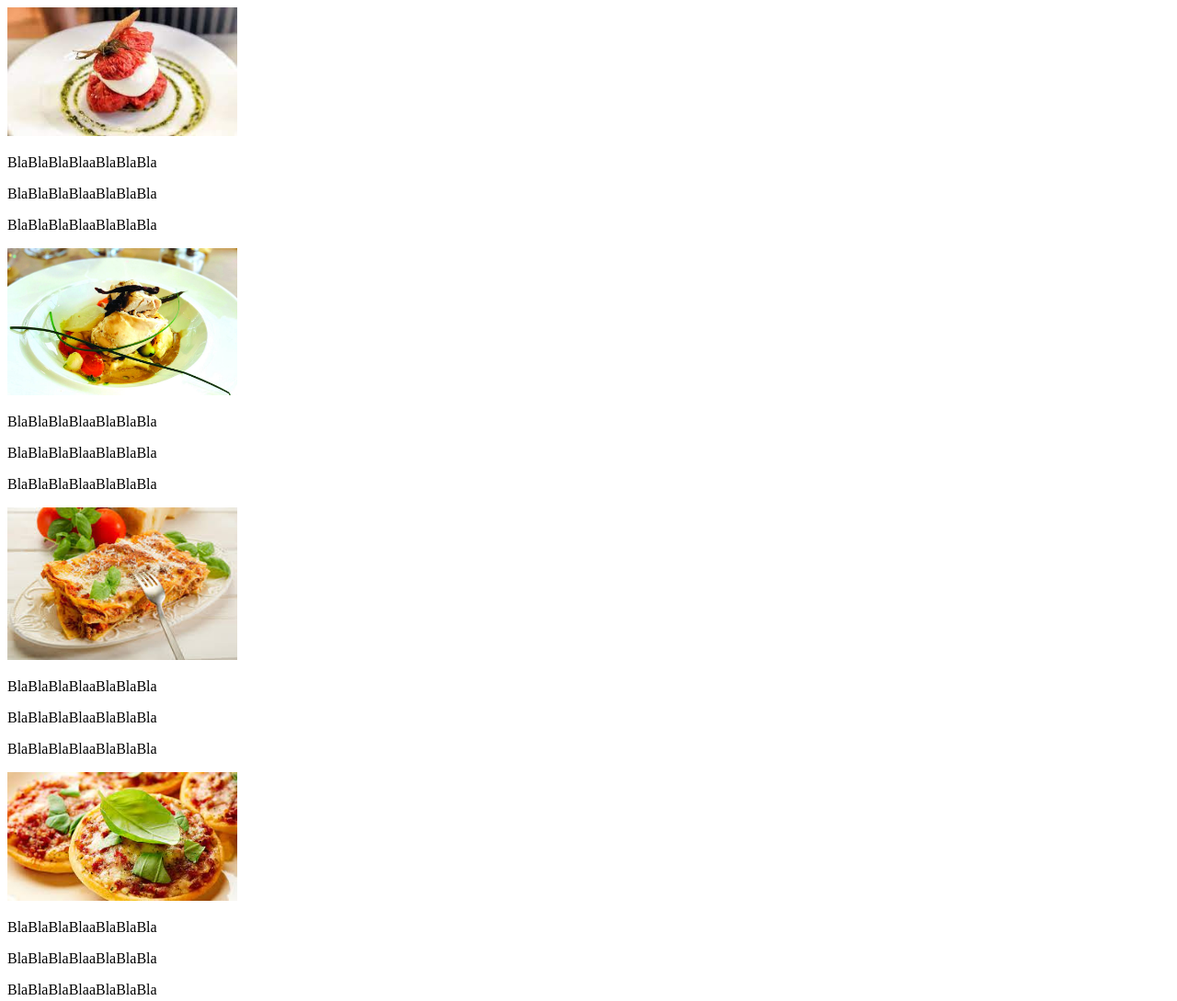
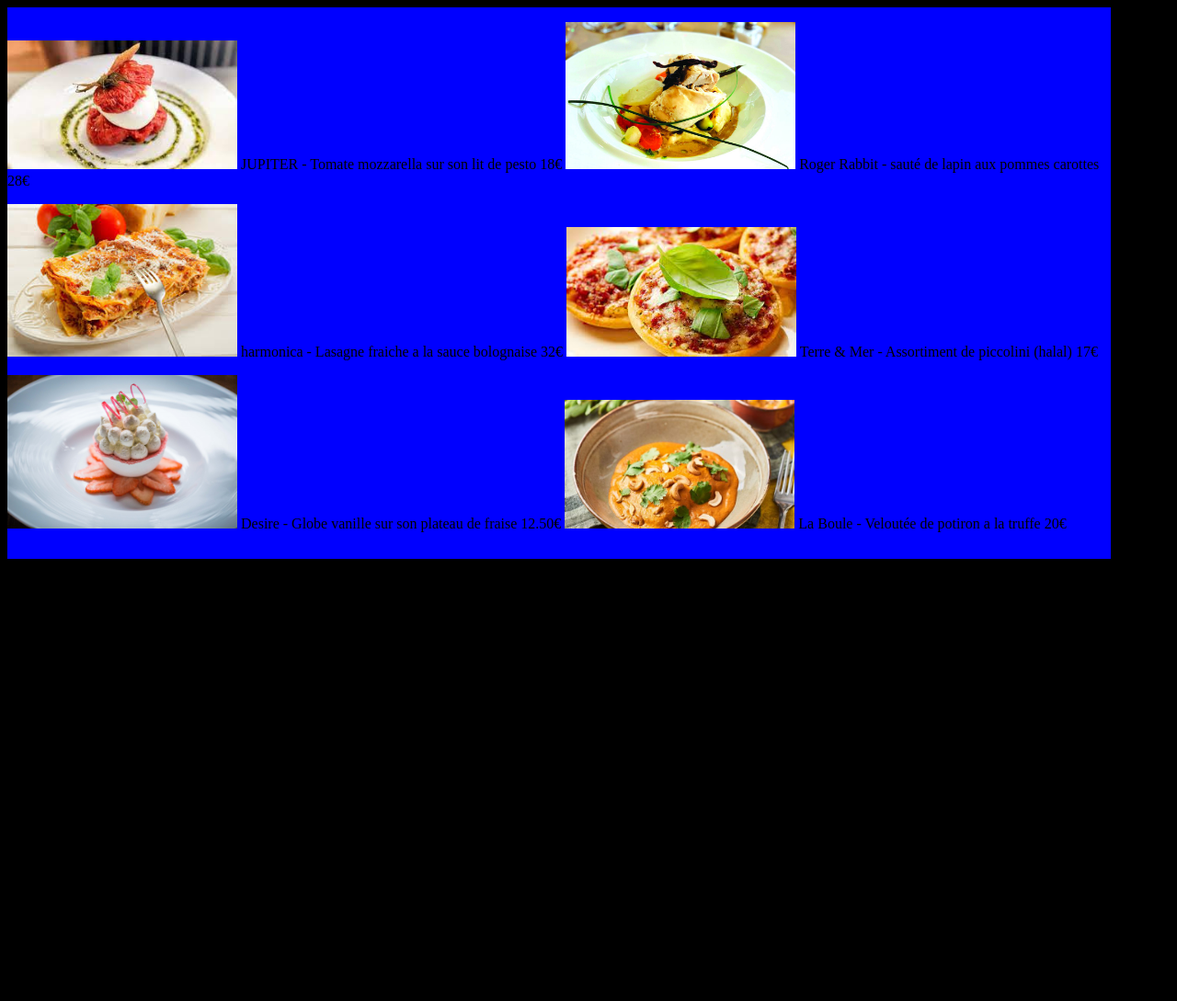
Before and after one commit to Sneaky94/Resto, a plain HTML site: page 00_structure.html in a window 1280 px wide. Shown: the top 1089 px of the page at 92% size. After the commit the page ends 800 px from the top, so only its background shows below. Drawn offline with Linux system fonts and the light colour scheme.

Commit message:
projet maison

```diff
--- a/00_structure.html
+++ b/00_structure.html
@@ -5,25 +5,36 @@
     <meta http-equiv="X-UA-Compatible" content="IE=edge">
     <meta name="viewport" content="width=device-width, initial-scale=1.0">
     <title>Restaurent Chez Bébère</title>
+    <link href="css/00_style.css" rel="stylesheet" type="text/css">
 </head>
 <body>
+    <div class="mere">
+    <div>
+        <p>
     <div class="carre">
-    <div class="div1">
-        <div><img src="image/desert.jfif" alt="Assiette de lapin" width="250">
-
-            <p>BlaBlaBlaBlaaBlaBlaBla</p><p>BlaBlaBlaBlaaBlaBlaBla</p><p>BlaBlaBlaBlaaBlaBlaBla</p></div>
+    <span><img src="image/desert.jfif" alt="Assiette de mozzarella" width="250">
+        JUPITER - Tomate mozzarella sur son lit de pesto 18€
         <img src="image/Lapin.jpg" alt="Assiette de lapin" width="250">
-
-        <p>BlaBlaBlaBlaaBlaBlaBla</p><p>BlaBlaBlaBlaaBlaBlaBla</p><p>BlaBlaBlaBlaaBlaBlaBla</p>
-        <img src="image/Lasagne.jfif" alt="Assiette lasagne" width="250">
-        <p>BlaBlaBlaBlaaBlaBlaBla</p><p>BlaBlaBlaBlaaBlaBlaBla</p><p>BlaBlaBlaBlaaBlaBlaBla</p>
+        Roger Rabbit - sauté de lapin aux pommes carottes 28€ </p>
+    </span>
     </div>
-    <div class="div2">
+    <div>
+        <p>
+    <div class="carre1">
+    <span><img src="image/Lasagne.jfif" alt="Assiette de lasagne" width="250">
+        harmonica - Lasagne fraiche a la sauce bolognaise 32€
         <img src="image/piccolini.jfif" alt="Assiette de piccolini" width="250">
-        <p>BlaBlaBlaBlaaBlaBlaBla</p><p>BlaBlaBlaBlaaBlaBlaBla</p><p>BlaBlaBlaBlaaBlaBlaBla</p>
-        <img src="image/soupe.jpg" alt="Assiette soupe" width="250">
-        <p>BlaBlaBlaBlaaBlaBlaBla</p><p>BlaBlaBlaBlaaBlaBlaBla</p><p>BlaBlaBlaBlaaBlaBlaBla</p>
+        Terre & Mer - Assortiment de piccolini (halal)  17€ </p>
+    </span>
     </div>
-        </div>
+    <div>
+        <p>
+    <div class="carre2">
+    <span><img src="image/DL33.jpg" alt="Assiette de desert fraise" width="250">
+        Desire - Globe vanille sur son plateau de fraise 12.50€
+        <img src="image/soupe.jpg" alt="Assiette de soupe" width="250">
+        La Boule - Veloutée de potiron a la truffe  20€ </p>
+    </span></div>
+</div>
 </body>
 </html>
--- a/css/00_style.css
+++ b/css/00_style.css
@@ -1,21 +1,11 @@
-.carre{
-    width: 1000px;
-    height: 1000px;
-    background-color:white;
+body
+{
+    background-color: black;
+}
+.mere{
+    width: 1200px;
+    height: 600px;
+    background-color:blue;
     background-position: center;
     display: flex;
-    {
-    }
-    .petitcarre1{
-    width: 200px;
-    height: 200px;
-    background-color: blueviolet;
-    display: flex;
-    {
-    }
-    .petitcarre2{
-    width: 200px;
-    height: 200px;
-    background-color: blueviolet;
-    display: flex;
-    {
+}
```
Also changed, not shown: image/Nouveau document texte.txt (added), image/bg carte.jpg (added), image/bg3.jpg (added), 1 other file.
